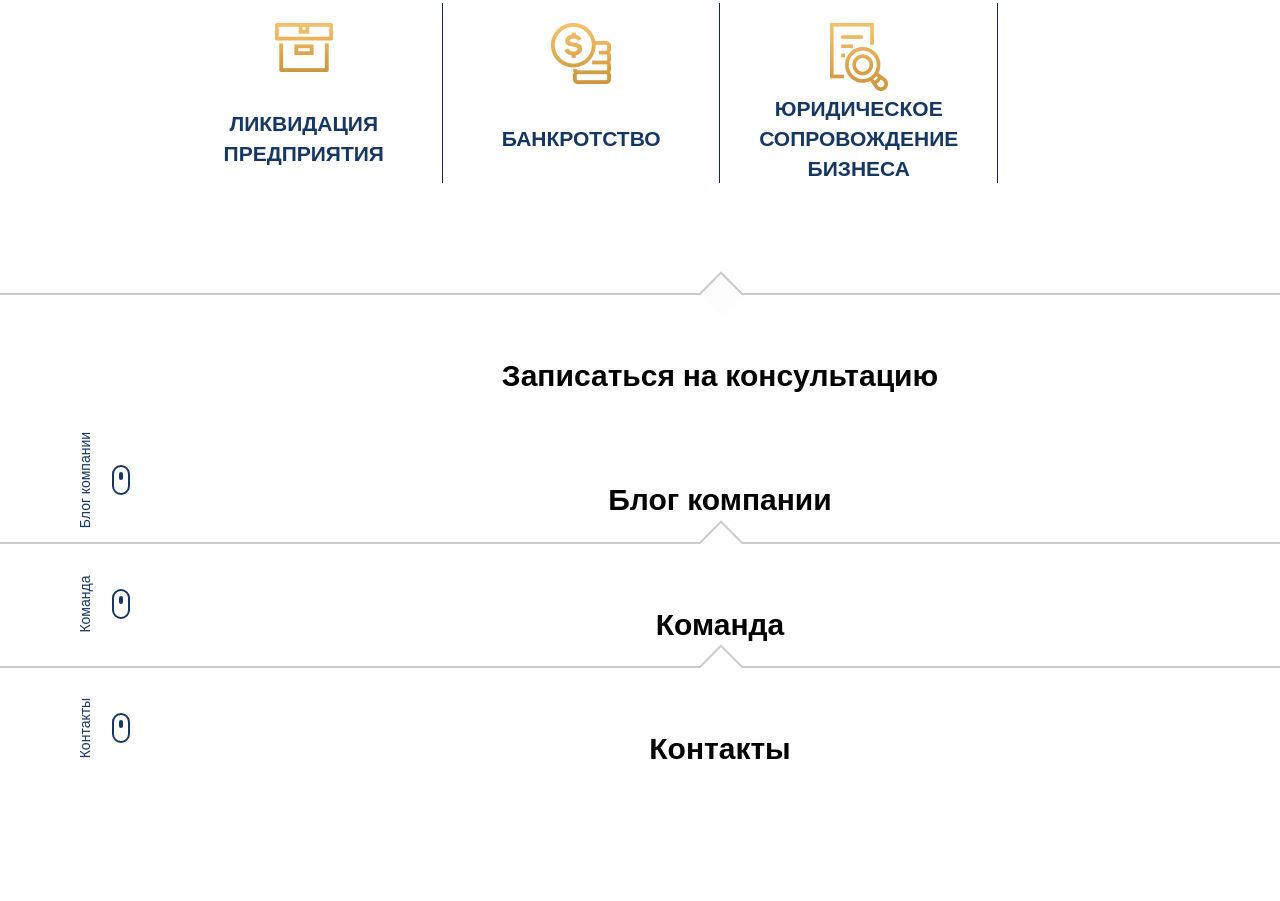
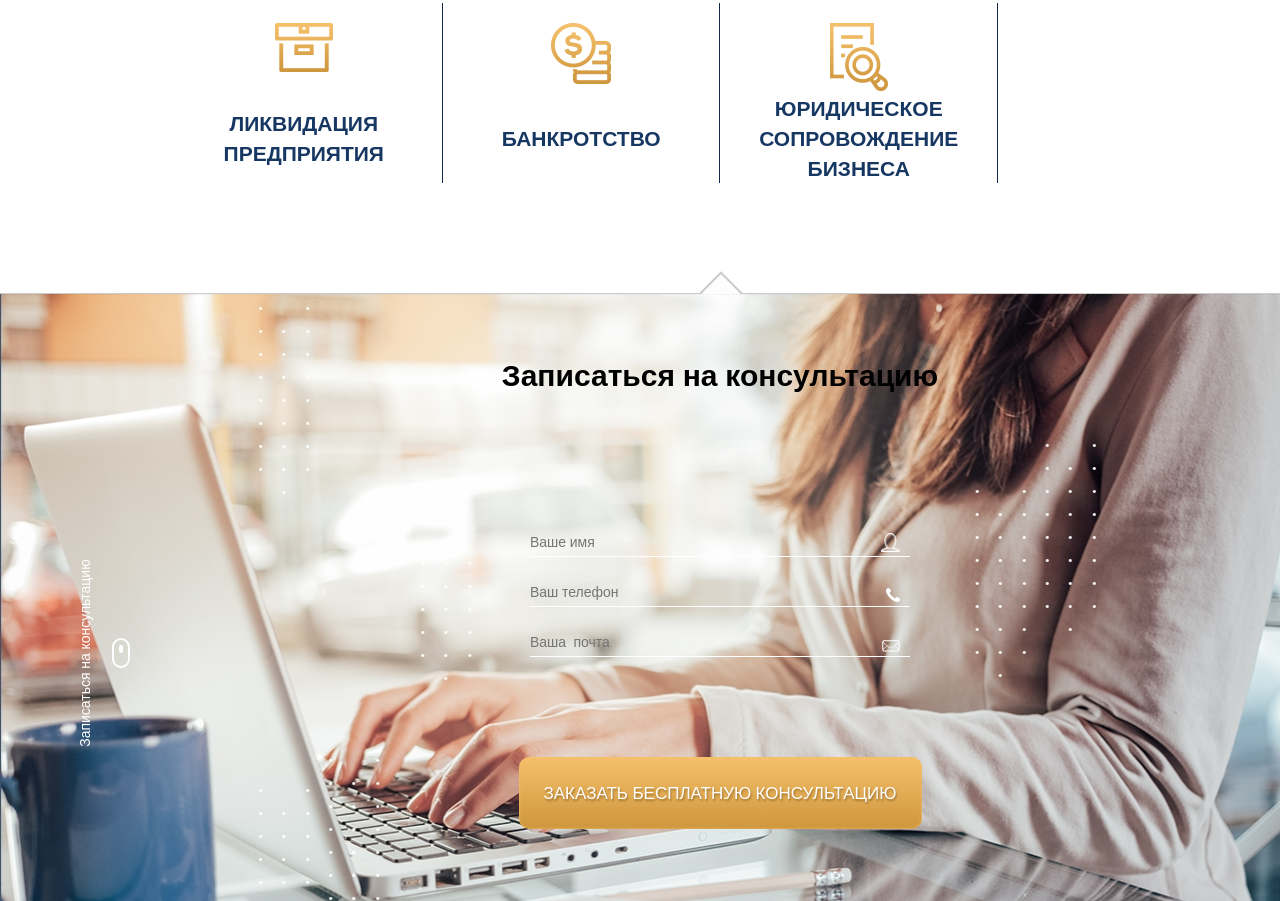
Before and after one commit to marixander/bertova-kuznetsova, a plain HTML site: page index.html in a window 1280 px wide. Shown: the part 1899-2800 px from the top of the page. Before the commit the page ends 2689 px from the top, so only its background shows below. Drawn offline with nearby package versions, Linux system fonts and the light colour scheme.

Commit message:
Cверстан блок Консультации без адаптива

```diff
--- a/index.html
+++ b/index.html
@@ -47,7 +47,7 @@
     </header>
     <!-- /.header -->
     <main class="main">
-        <section class="section hero">
+        <section class="hero">
             <div class="container container__hero">
                 <div class="side-title side-title_white">
                     <p class="side-title__text hero__side-text">Листать вниз</p>
@@ -61,6 +61,7 @@
             </div>
             <!-- /.container -->
         </section>
+
         <section class="about">
             <div class="container container-lined container-lined_white">
                 <div class="side-title">
@@ -106,6 +107,7 @@
             </div>
             <!-- /.container -->
         </section>
+
         <section class="service">
             <div class="container container-lined container-lined_gray">
                 <div class="side-title">
@@ -191,8 +193,10 @@
             </div>
             <!-- /.container -->
         </section>
-        <section class="">
+
+        <section class="consult">
             <div class="container container-lined container-lined_consult">
+                <img src="./img/consult/consult-bg.jpg" alt="consult" class="consult__bg">
                 <div class="side-title side-title_white">
                     <p class="side-title__text">Записаться на консультацию</p>
                     <button class="side-title__btn"></button>
@@ -200,12 +204,30 @@
                 <!-- /.side-title -->
                 <div class="content">
                     <h2 class="content__title">Записаться на консультацию</h2>
+                    <form action="#" class="consult__form">
+                        <div class="consult__form-group">
+                            <input type="text" placeholder="Ваше имя" class="input consult__input">
+                            <img src="./img/consult/1.png" alt="user" width="19" heigh="18">
+                        </div>
+                        <div class="consult__form-group">
+                            <input type="text" placeholder="Ваш телефон" class="input consult__input">
+                            <img src="./img/consult/2.png" alt="phone" width="14" heigh="14">
+                        </div>
+                        <div class="consult__form-group">
+                            <input type="text" placeholder="Ваша  почта" class="input consult__input">
+                            <img src="./img/consult/3.png" alt="mail" width="18" heigh="12">
+                        </div>
+                    </form>
+                    <a href="#" class="btn__primary consult__btn">заказать бесплатную консультацию</a>
+                    <!-- /.btn__primary consult__btn -->
+                    <small>Нажимая на кнопку, Вы соглашаетесь с условиями <a href="#">передачи данных</a></small>
                 </div>
                 <!-- /.content -->
             </div>
             <!-- /.container -->
         </section>
-        <section class="">
+
+        <section class="blog">
             <div class="container container-lined container-lined_white">
                 <div class="side-title">
                     <p class="side-title__text">Блог компании</p>
--- a/sass/_grid.sass
+++ b/sass/_grid.sass
@@ -14,11 +14,11 @@
             top: 0
             width: 100%
             height: 2px
-            z-index: 1
+            z-index: 3
         &:after
             content: ''
             position: absolute
-            z-index: 2
+            z-index: 5
             top: -15px
             left: calc(50% - 15px)
             width: 30px
@@ -52,6 +52,9 @@
     &__hero
         height: 650px
         background: url('../img/hero/hero-bg.jpg') no-repeat left -70px
+    &__consult
+        height: 720px
+        // background: url('../img/consult/consult-bg.jpg') no-repeat center top
 
 // @media (max-width: 1199px)
 //     .container
--- a/sass/_interface.sass
+++ b/sass/_interface.sass
@@ -50,6 +50,7 @@ button
     min-height: 100%
     font-size: 1.4rem
     position: relative
+    z-index: 10
     text-align: right
     &__text
         position: absolute
--- /dev/null
+++ b/sass/blocks/_blog.sass
@@ -0,0 +1,5 @@
+.blog
+    .container
+        &-lined
+            &:after
+                z-index: 7
--- /dev/null
+++ b/sass/blocks/_consult.sass
@@ -0,0 +1,48 @@
+.consult
+    background-color: #fdfdfd
+    position: relative
+    height: 720px
+    &__bg
+        position: absolute
+        z-index: 6
+        top: 1px
+        left: 0
+        width: 100%
+        height: 100%
+    .content
+        z-index: 10
+        display: flex
+        flex-direction: column
+        align-items: center
+    &__form
+        margin-top: 90px
+        margin-bottom: 100px
+        &-group
+            display: block
+            width: 380px
+            height: 30px
+            margin-top: 20px
+            position: relative
+            img
+                position: absolute
+                bottom: 5px
+                right: 10px
+    &__input
+        padding: 0
+        background-color: transparent
+        color: $black
+        font-size: 1.4rem
+        border: none
+        border-bottom: 1px solid $white
+        +light
+        width: 100%
+        height: 100%
+        &:placeholder
+            color: $black
+    &__btn
+        margin-bottom: 120px
+    small
+        font-size: 1.3rem
+        a
+            color: #d19940
+            text-decoration: underline
--- a/sass/blocks/_hero.sass
+++ b/sass/blocks/_hero.sass
@@ -2,9 +2,8 @@
     height: 100%
     &__text
         position: absolute
-        top: 192px
-        left: 200px
-        background-color: transparent
+        // top: 192px
+        // left: 200px
     &__btn
         position: absolute
         top: 415px
--- a/sass/style.sass
+++ b/sass/style.sass
@@ -12,3 +12,5 @@
 @import './blocks/_hero'
 @import './blocks/_about'
 @import './blocks/_service'
+@import './blocks/_consult'
+@import './blocks/_blog'
```
Also changed, not shown: css/style.css, img/consult/1.png (added), img/consult/2.png (added), img/consult/3.png (added), img/consult/consult-bg.jpg (added), img/consult/user.png (added), 1 other file.
